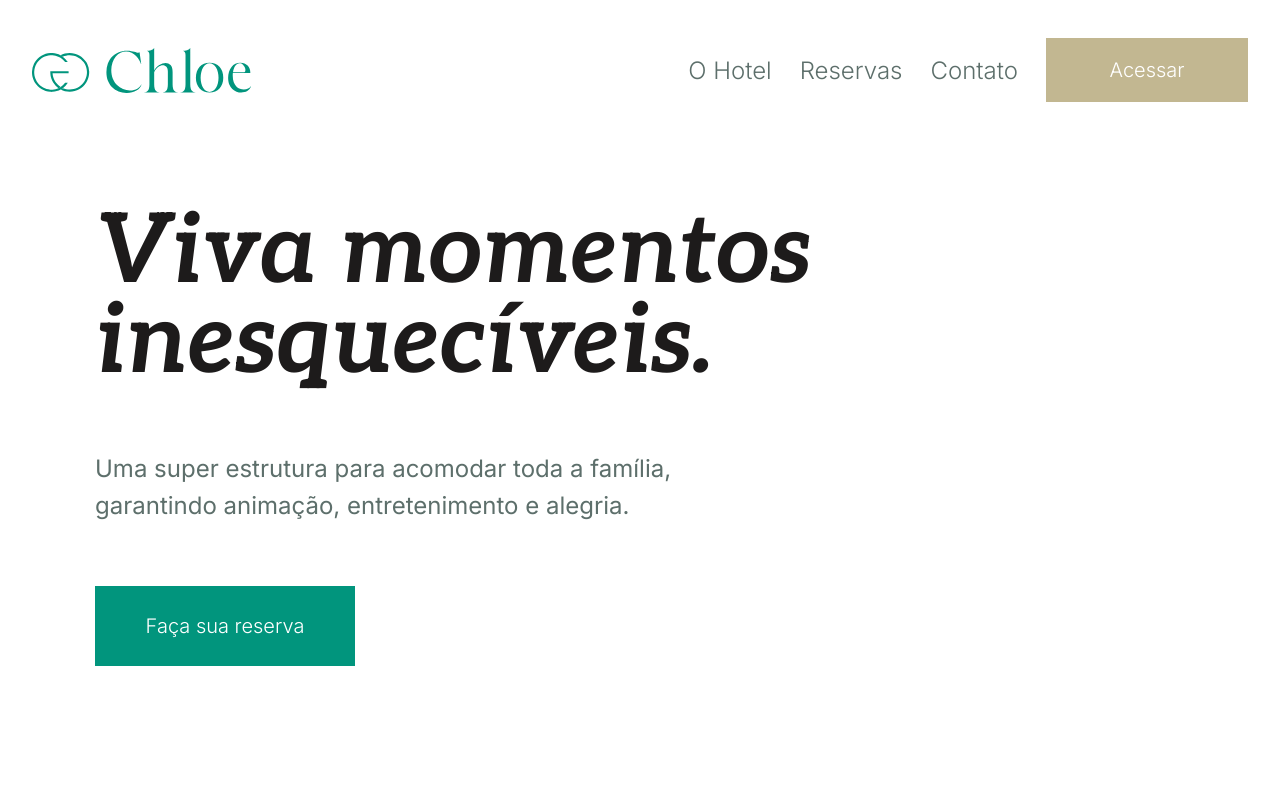
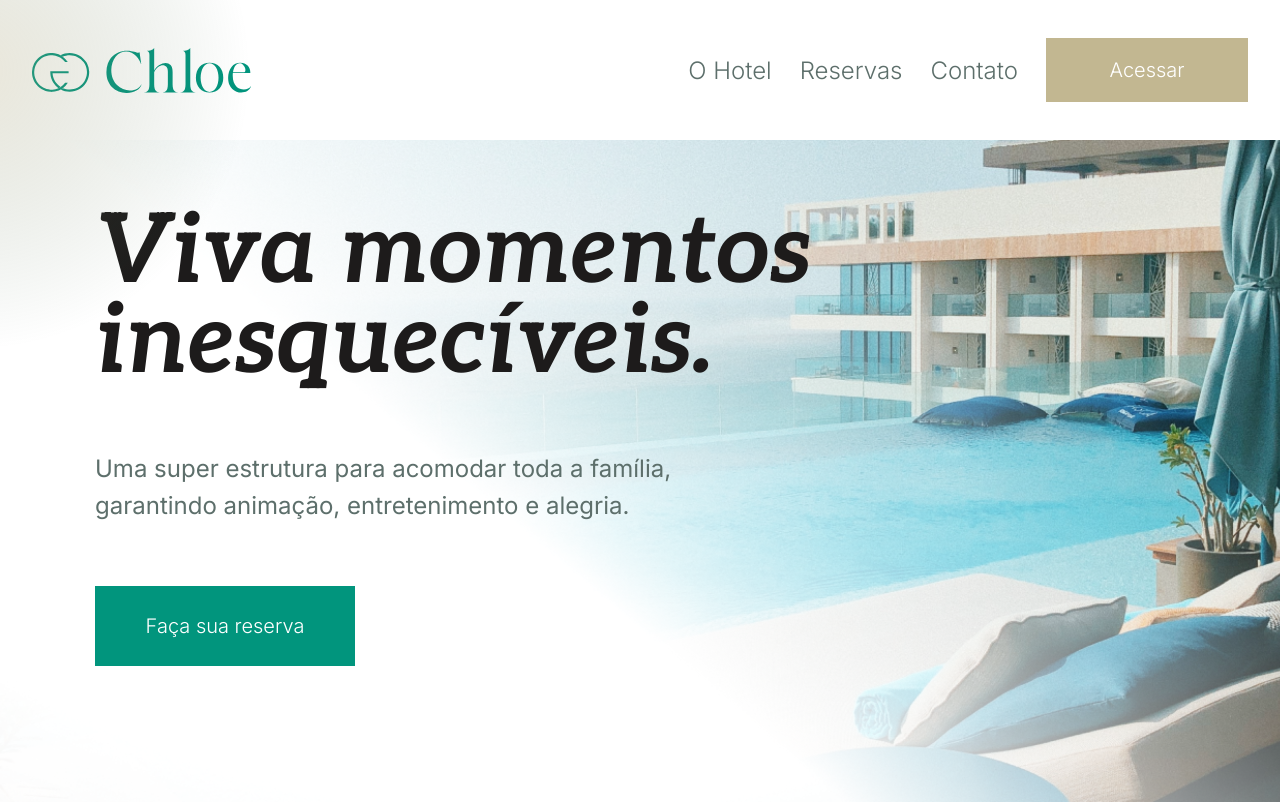
Before and after one commit to edcabralc/chloe, a website: page index.html in a window 1280 px wide. Shown: the top 806 px of the page. Drawn offline with Linux system fonts and the light colour scheme; the site is published under a folder, as on GitHub Pages, so addresses that start at the root find nothing.

Commit message:
fix: ajuste nos paths de arquivos

```diff
--- a/sass/_contact.scss
+++ b/sass/_contact.scss
@@ -21,7 +21,7 @@
   &-cover {
     flex: 1;
     width: 100%;
-    background-image: url("/public/assets/images/woman-smile.png");
+    background-image: url("../images/woman-smile.png");
     background-size: cover;
   }
 }
--- a/sass/_hero.scss
+++ b/sass/_hero.scss
@@ -2,7 +2,7 @@
 @use "variables" as *;
 
 .hero {
-  background: url("/public/assets/images/hero-cover.png");
+  background: url("../images/hero-cover.png");
   background-size: cover;
   h1 {
     @include type-01;
@@ -16,7 +16,7 @@
     height: 350px;
     display: block;
     position: absolute;
-    background-image: url("/public/assets/images/ellipse-gold.svg");
+    background-image: url("../images/ellipse-gold.svg");
     background-repeat: no-repeat;
     background-size: contain;
     top: 0;
```
Also changed, not shown: README.md, public/assets/styles/styles.css.
